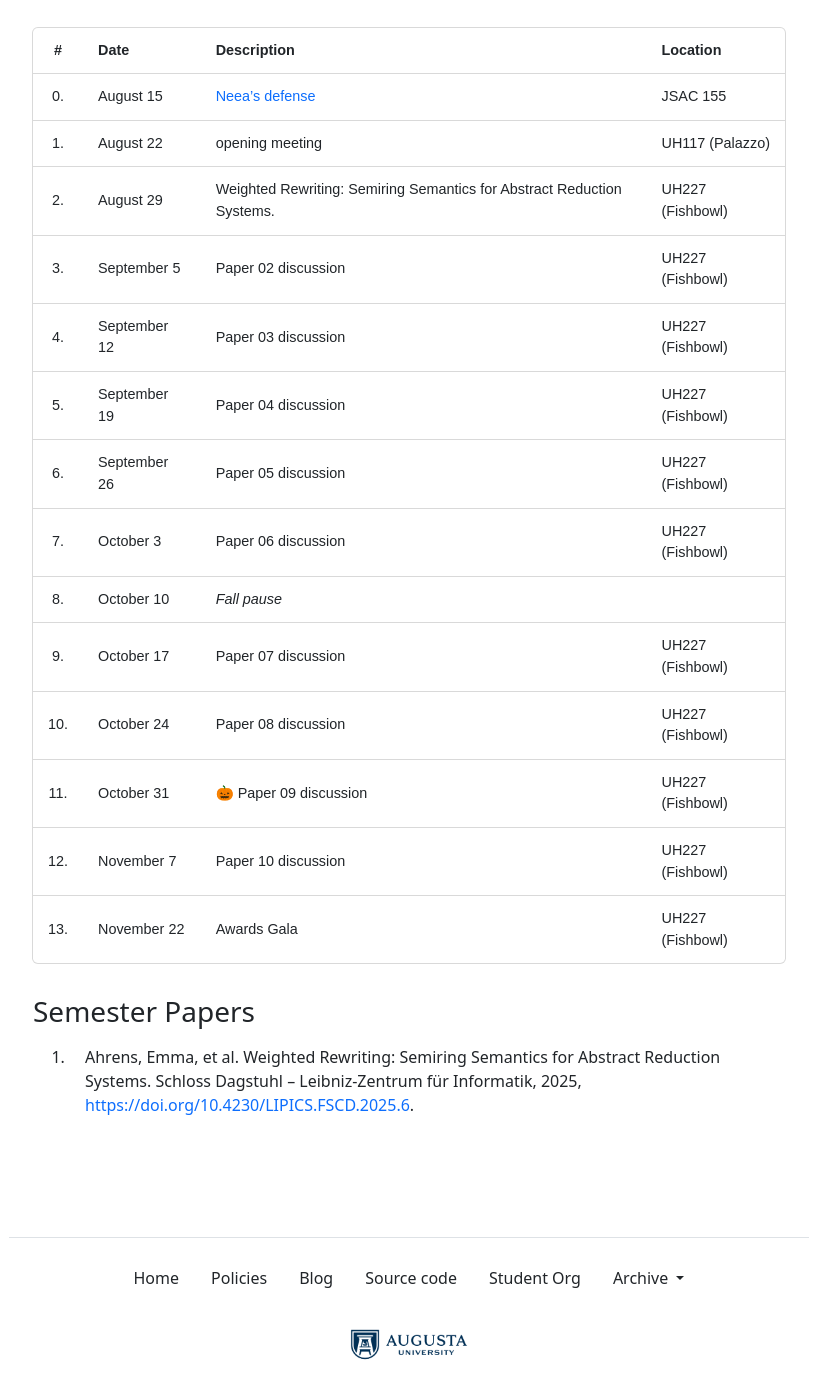
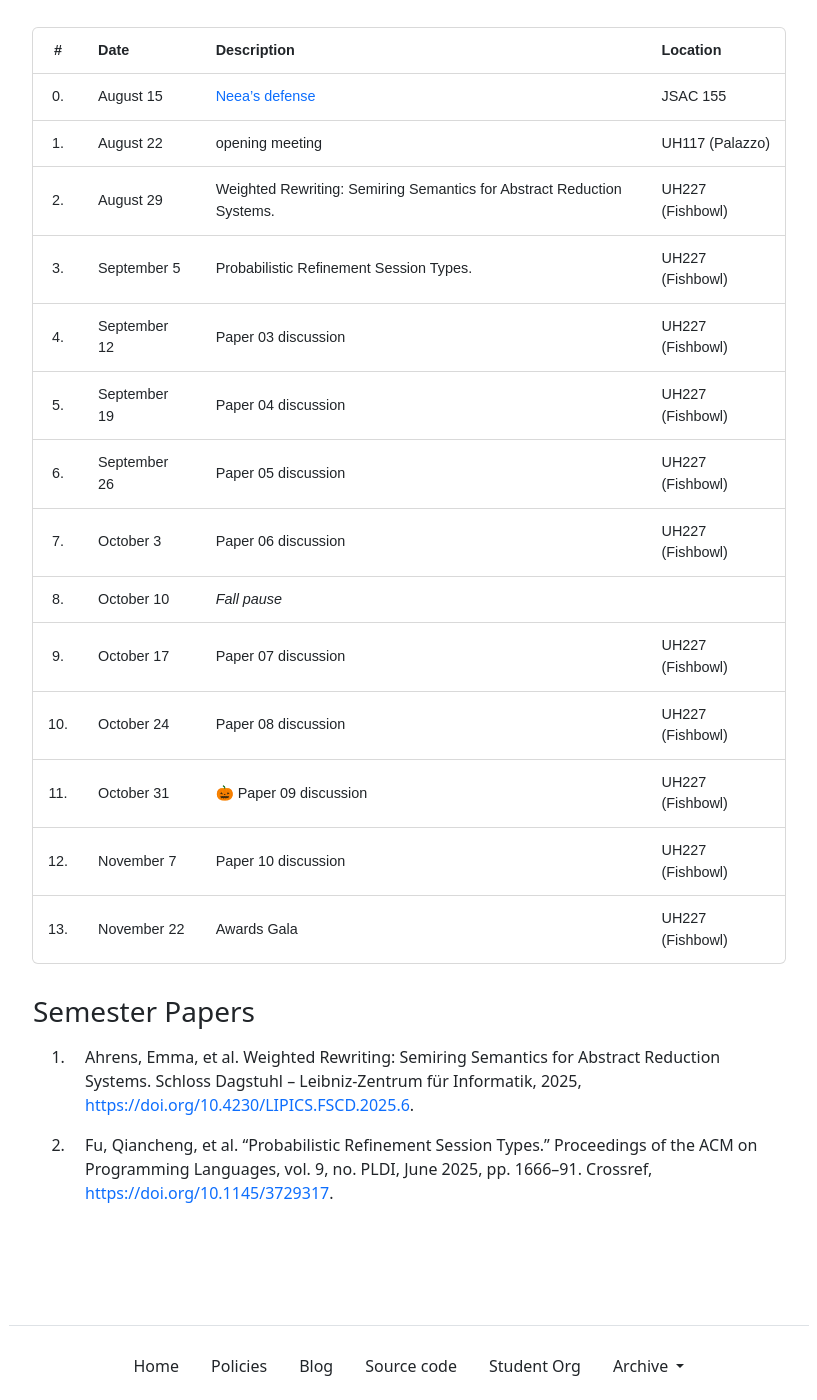
Before and after one commit to the-au-forml-lab/plgroup, a Jekyll site: the page built from docs/index.md, in a window 1280 px wide and 1400 px high, scrolled down 632 px. Shown: the whole window, without its empty margins (231-1048 px from the left). Built offline with Jekyll 4.4.1, drawn with Linux system fonts in a browser that asks for light colours.

Commit message:
[create-pull-request] automated change

```diff
--- a/data/history.txt
+++ b/data/history.txt
@@ -48,3 +48,4 @@
 10.1145/3656421
 10.1145/3689745
 10.4230/LIPICS.FSCD.2025.6
+10.1145/3729317
--- a/docs/index.md
+++ b/docs/index.md
@@ -32,7 +32,7 @@ organization.
 | 0.  | August 15    | [Neea's defense][1]    | JSAC 155         |
 | 1.  | August 22    | opening meeting        | UH117 (Palazzo)  |
 | 2.  | August 29    | Weighted Rewriting: Semiring Semantics for Abstract Reduction Systems.    | UH227 (Fishbowl) |
-| 3.  | September 5  | Paper 02 discussion    | UH227 (Fishbowl) |
+| 3.  | September 5  | Probabilistic Refinement Session Types.    | UH227 (Fishbowl) |
 | 4.  | September 12 | Paper 03 discussion    | UH227 (Fishbowl) |
 | 5.  | September 19 | Paper 04 discussion    | UH227 (Fishbowl) |
 | 6.  | September 26 | Paper 05 discussion    | UH227 (Fishbowl) |
--- a/docs/papers.md
+++ b/docs/papers.md
@@ -1 +1,2 @@
 1. Ahrens, Emma, et al. Weighted Rewriting: Semiring Semantics for Abstract Reduction Systems. Schloss Dagstuhl – Leibniz-Zentrum für Informatik, 2025, <https://doi.org/10.4230/LIPICS.FSCD.2025.6>.
+1. Fu, Qiancheng, et al. “Probabilistic Refinement Session Types.” Proceedings of the ACM on Programming Languages, vol. 9, no. PLDI, June 2025, pp. 1666–91. Crossref, <https://doi.org/10.1145/3729317>.
```
